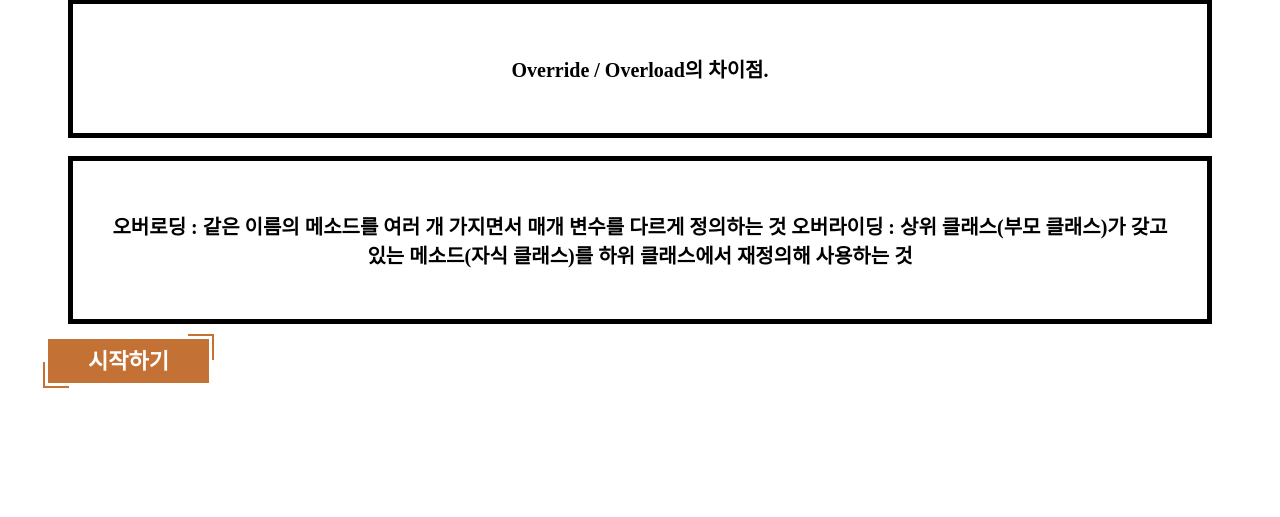
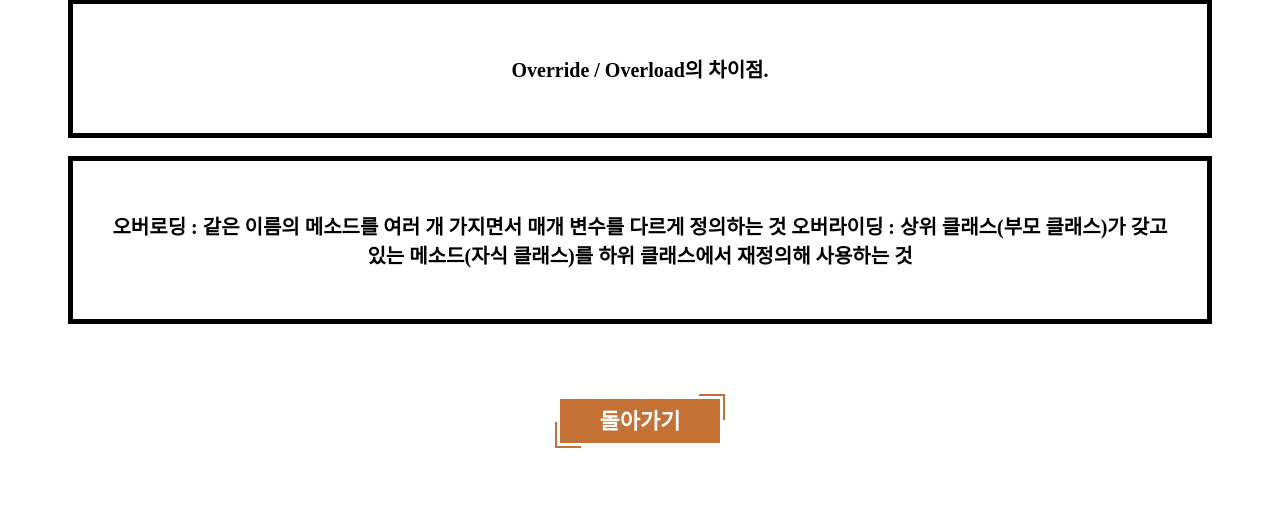
Before and after one commit to sungmin69355/iteat, a Django app: page /iteat/Quizpage/1/ in a window 1280 px wide. Shown: the part 256-773 px from the top of the page. Run offline with Django 3.2, Linux system fonts and the light colour scheme; data comes from the database, SQL or seed files in the repository; some web fonts are replaced.

Commit message:
버튼오류 수정완료!

```diff
--- a/project/iteat/static/main.css
+++ b/project/iteat/static/main.css
@@ -15,6 +15,7 @@
   position: relative;
   text-transform: uppercase;
   font-weight: 700;
+  text-decoration: none;
 }
 .snip1535:before,
 .snip1535:after {
@@ -53,7 +54,6 @@
   height: 100%;
   width: 100%;
 }
-
 #titlediv {
   padding: 20px;
 }
--- a/project/iteat/templates/Quizdetail.html
+++ b/project/iteat/templates/Quizdetail.html
@@ -23,7 +23,9 @@
     <div id="QUIZ">
       <p id="main">{{ quiz.content }}</p>
     </div>
-    <a href="{% url 'Quizpage' %}"><button class="snip1535">시작하기</button></a>
+    <div id="titlediv">
+    <p id="main"><a href="{% url 'Quizpage' %}" class="snip1535">돌아가기</a></p>
+    </div>
 </form>
 </body>
 </html>
--- a/project/iteat/templates/Quizpage.html
+++ b/project/iteat/templates/Quizpage.html
@@ -20,8 +20,8 @@
     {% for quiz in quiz.all %}
     <div id="QUIZ">
       <p id="main">{{ quiz.title }}</p>
-      <a href ="{% url 'Quizdetail' quiz.id %}">
-      <button class="snip1535">답변 보기</button></a>
+      <a class="snip1535" href ="{% url 'Quizdetail' quiz.id %}">답변 보기</a>
+
     </div><br><br>
 {% endfor %}
 </form>
```
